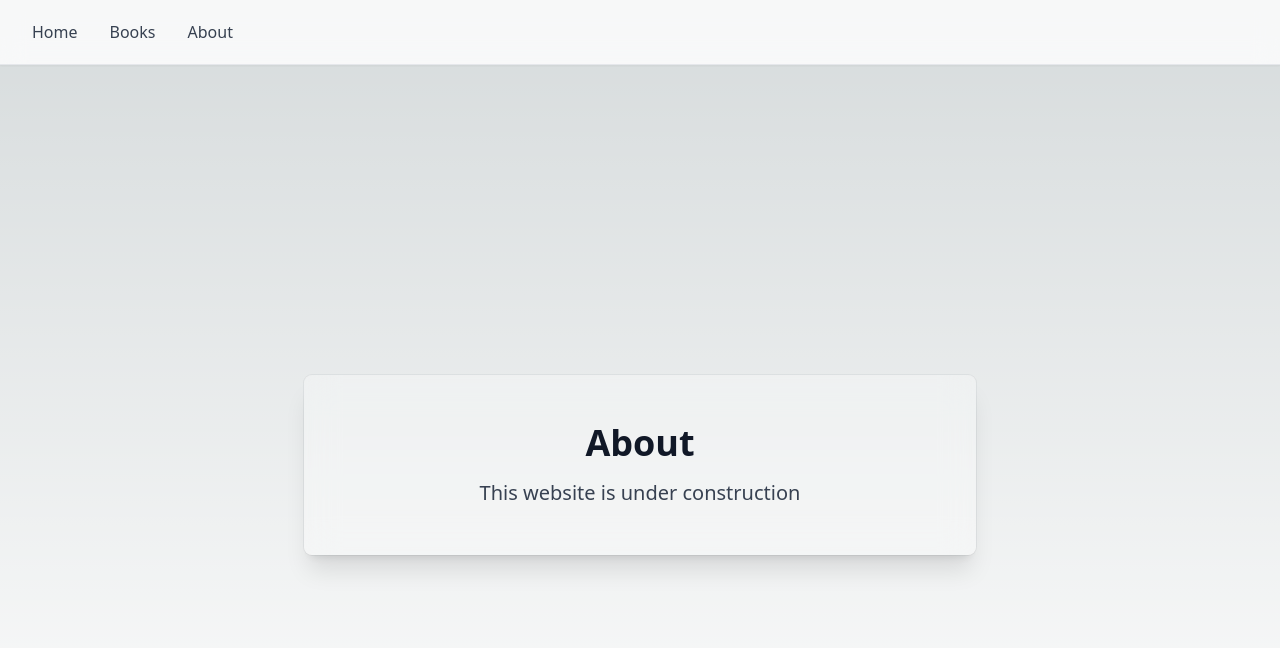
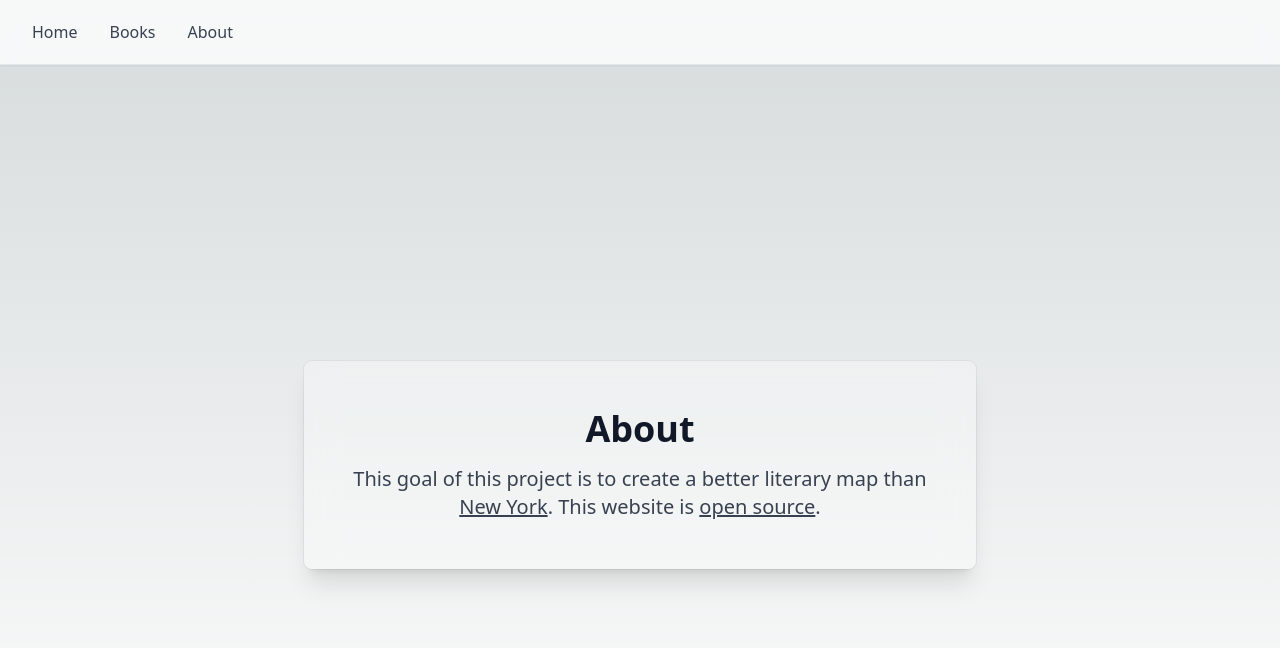
Before and after one commit to acouch/philly-lit-map, a Next.js app: page /about in a window 1280 px wide. Shown: the top 648 px of the page. Built offline with nearby package versions, Linux system fonts and the light colour scheme.

Commit message:
Update about page

```diff
--- a/app/about/page.tsx
+++ b/app/about/page.tsx
@@ -1,12 +1,14 @@
 export default function AboutPage() {
   return (
     <main className="relative flex min-h-screen flex-col items-center justify-center p-8">
-      <div className="bg-white/30 p-12 shadow-xl ring-1 ring-gray-900/5 rounded-lg backdrop-blur-lg max-w-2xl mx-auto w-full text-center">
+      <article className="bg-white/30 p-12 shadow-xl ring-1 ring-gray-900/5 rounded-lg backdrop-blur-lg max-w-2xl mx-auto w-full text-center">
         <h1 className="text-4xl font-bold text-gray-900 mb-4">About</h1>
         <p className="text-xl text-gray-700">
-          This website is under construction
+          This goal of this project is to create a better literary map than{' '}
+          <a href="https://literarymap.nyc/">New York</a>. This website is{' '}
+          <a href="https://github.com/acouch/philly-lit-map">open source</a>.
         </p>
-      </div>
+      </article>
     </main>
   )
 }
--- a/app/globals.css
+++ b/app/globals.css
@@ -17,3 +17,11 @@ body {
     )
     rgb(var(--background-start-rgb));
 }
+
+@layer base {
+  article {
+    a {
+      @apply underline;
+    }
+  }
+}
--- a/app/layout.tsx
+++ b/app/layout.tsx
@@ -4,9 +4,8 @@ import Header from '@/components/header'
 
 export const metadata = {
   metadataBase: new URL('https://postgres-prisma.vercel.app'),
-  title: 'Vercel Postgres Demo with Prisma',
-  description:
-    'A simple Next.js app with Vercel Postgres as the database and Prisma as the ORM',
+  title: 'Philly Lit Map',
+  description: 'A literay map of philadelphia',
 }
 
 const inter = Inter({
```
